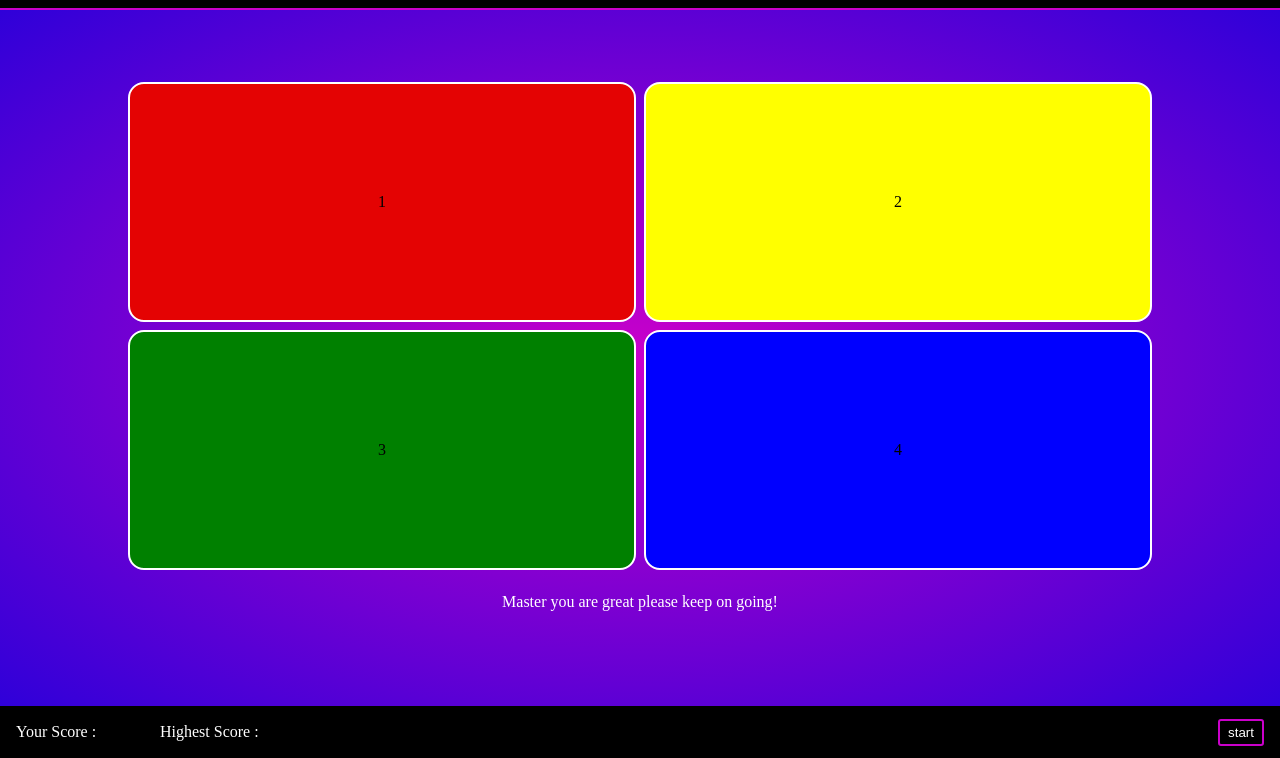
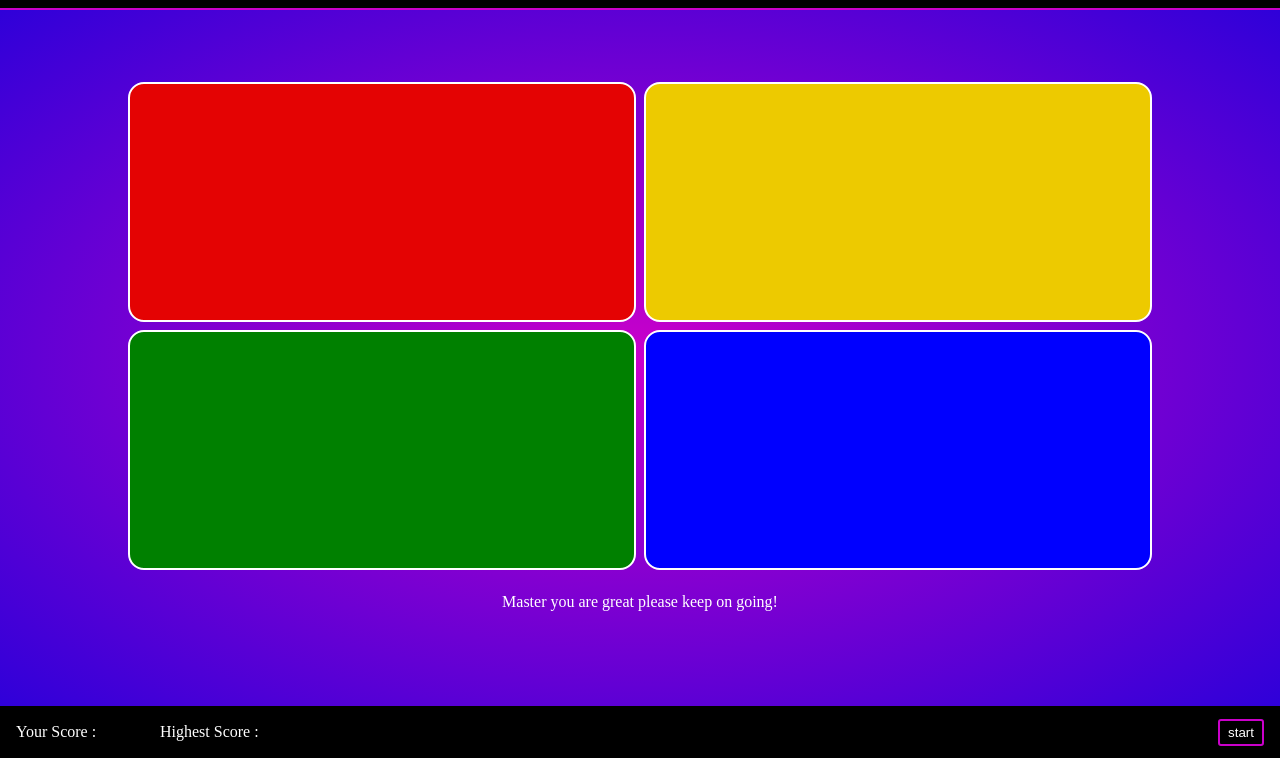
Before and after one commit to Genos-coder/training, a plain HTML site: page 07_100domprojects/07_simonsays/index.html in a window 1280 px wide. Shown: the part 42-800 px from the top of the page. Drawn offline with Linux system fonts and the light colour scheme.

Commit message:
update: some color changes

```diff
--- a/07_100domprojects/07_simonsays/index.html
+++ b/07_100domprojects/07_simonsays/index.html
@@ -31,10 +31,10 @@
             <div class="filter"></div>
         </dialog>
         <div class="box-container">
-            <div class="box box1" id="red">1</div>
-            <div class="box box2" id="yellow">2</div>
-            <div class="box box3" id="green">3</div>
-            <div class="box box4" id="blue">4</div>
+            <div class="box box1" id="red"></div>
+            <div class="box box2" id="yellow"></div>
+            <div class="box box3" id="green"></div>
+            <div class="box box4" id="blue"></div>
         </div>
         <p class="status-info">Master you are great please keep on going!</p>
     </main>
--- a/07_100domprojects/07_simonsays/style.css
+++ b/07_100domprojects/07_simonsays/style.css
@@ -80,7 +80,7 @@ main{
     cursor: pointer;
 }
 .box2{
-    background-color: yellow;
+    background-color: rgb(237, 202, 0);
     cursor: pointer;
 }
 .box3{
```
